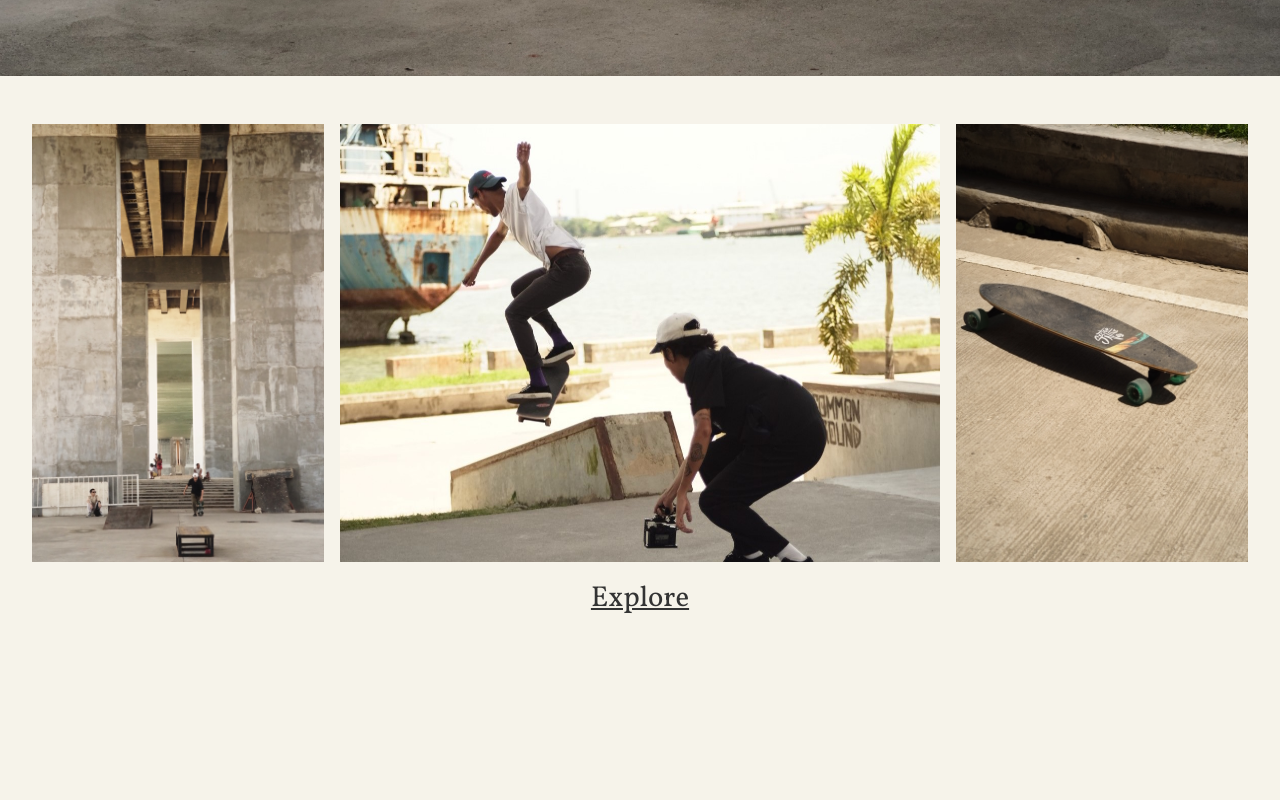
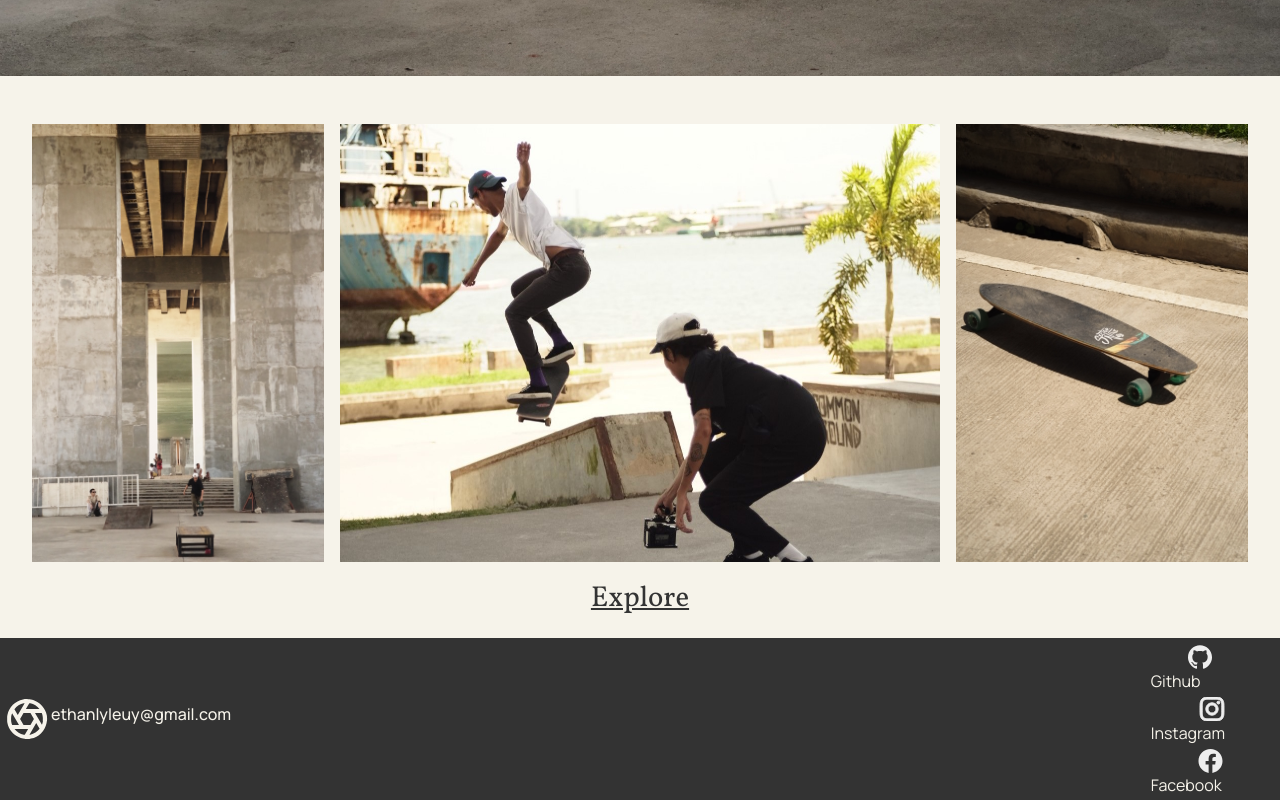
Before and after one commit to EthanUy/photography-portfolio, a React (Vite) app: page / in a window 1280 px wide. Shown: the part 777-1577 px from the top of the page. Before the commit the page ends 1415 px from the top, so only its background shows below. Built offline with nearby package versions, Linux system fonts and the light colour scheme.

Commit message:
Add footer component with tentative design

```diff
--- a/src/App.tsx
+++ b/src/App.tsx
@@ -3,19 +3,21 @@ import Work from "./pages/Work";
 import About from "./pages/About";
 import Home from "./pages/Home";
 import { Route, Routes } from "react-router-dom";
+import Footer from "./components/Footer";
 
 function App() {
 
   return (
     <>
       <NavBar/>
-      <div className="container-fluid p-0">
+      <div className="container-fluid p-0 main-content">
         <Routes>
           <Route path="/" element={<Home />}></Route>
           <Route path="/work" element={<Work />}></Route>
           <Route path="/about" element={<About />}></Route>
         </Routes>
       </div>
+      <Footer></Footer>
     </>
   );
 }
--- /dev/null
+++ b/src/components/Footer.tsx
@@ -0,0 +1,29 @@
+import { shutterLight } from "../main";
+import { github } from "../main";
+import { instagram } from "../main";
+import { facebook } from "../main";
+import "../css/footer.css";
+
+function Footer() {
+    return (
+    <>
+        <footer className="footer">
+
+                <span className="footer-content">
+                    <div className="logo-container">
+                        <img src={shutterLight} className="logo"/>
+                        <h6>ethanlyleuy@gmail.com</h6>
+                    </div>
+                    <div className="socials">
+                        <div className="row social-item mt-1"><img src={github} className="brand-logo"/> Github </div>
+                        <div className="row social-item mt-1"><img src={instagram} className="brand-logo"/> Instagram </div>
+                        <div className="row social-item mt-1"><img src={facebook} className="brand-logo"/> Facebook </div>
+                    </div>
+                </span>
+
+        </footer>
+    </>
+    );
+}
+
+export default Footer;
--- /dev/null
+++ b/src/css/footer.css
@@ -0,0 +1,39 @@
+footer {
+    background-color: #333;
+    color:#F6F3EA;
+    height:fit-content;
+    font-family: "Manrope", sans-serif;
+    align-items: center;
+    display: flex;
+    width: 100vw;
+    margin-top: auto;
+    padding: 3px;
+}
+
+
+.logo {
+    height:3em;
+}
+
+.brand-logo {
+    height: 1.5em;
+}
+
+.logo-container{
+    display:flex;
+    align-items: center;
+}
+
+.social-item {
+    width: fit-content;
+}
+
+.socials {
+    margin-right: 1em;
+}
+
+.footer-content {
+    display: flex;
+    justify-content: space-between;
+    width: 100vw;
+}
--- a/src/css/navbar.css
+++ b/src/css/navbar.css
@@ -9,6 +9,8 @@
 
 body {
     margin:0;
+    min-height: 100vh;
+    width: 100%;
 }
 
 body::-webkit-scrollbar {
```
